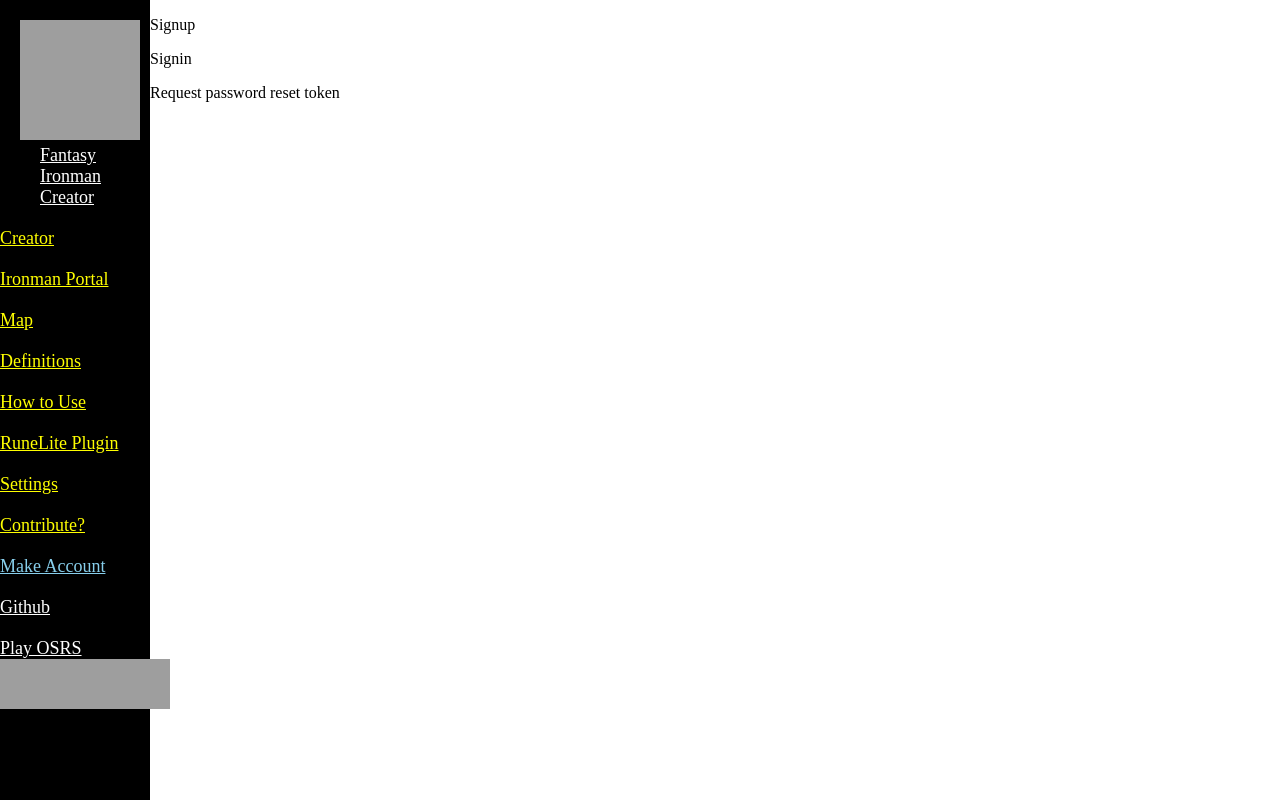
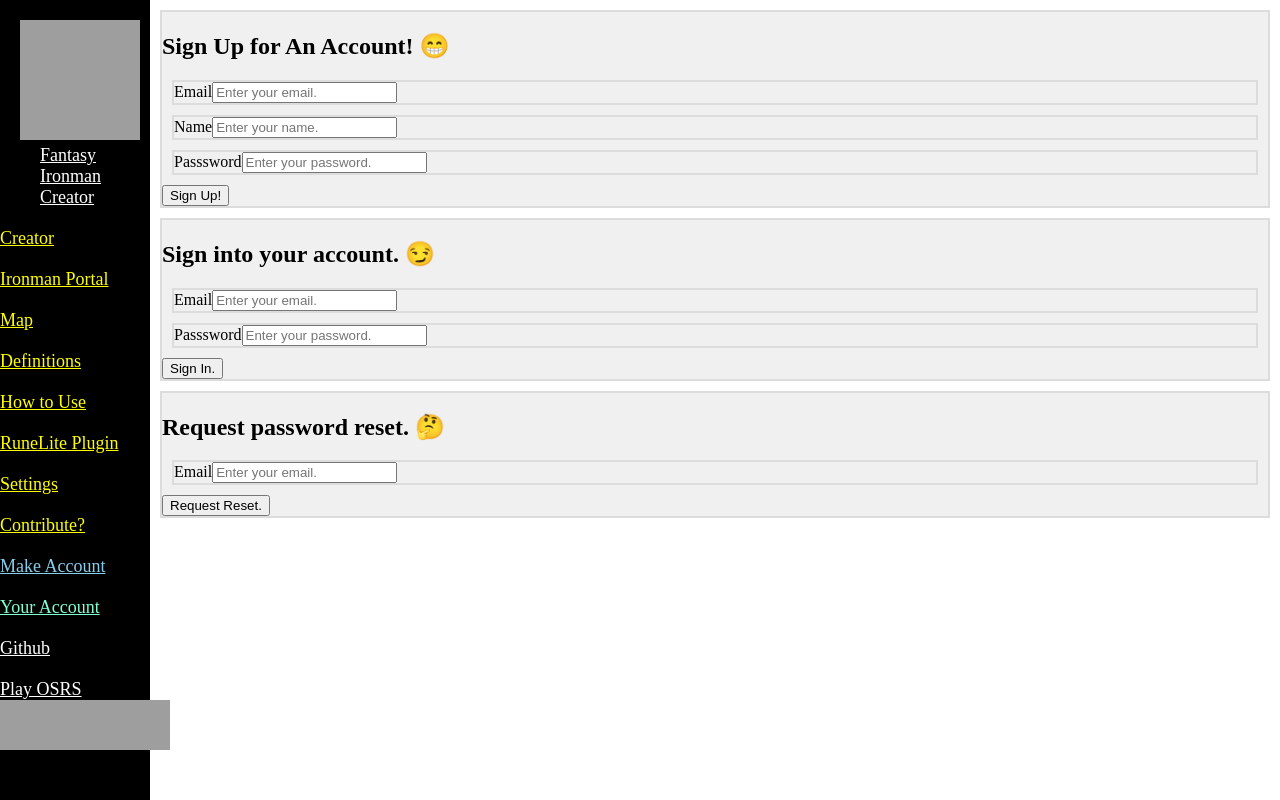
Before and after one commit to Yonkai/ironman-challenge-maker, a Next.js app: page /signup in a window 1280 px wide. Built offline with nearby package versions, Linux system fonts and the light colour scheme; grey boxes are pictures that could not be loaded; a web font is replaced by a local one.

Commit message:
Add unrefined frontend forms with formik/yup for account/authorization/permissions systems

```diff
--- a/components/form-comps/CheckboxForm.js
+++ b/components/form-comps/CheckboxForm.js
@@ -13,7 +13,7 @@ const CheckboxForm = (props) => {
           <div key={index}>
             {/* Leave here for debugging: <div>Key: {key}, Value: {this.props.dataset[key]}</div> */}
             <input type='checkbox' id={props.dataset[objKey]} name={props.keys} value={props.dataset[objKey]}
-              onChange={(event) => props.handleChange(event)} />
+              onChange={(event) => { props.handleChange(event) }} />
             <label htmlFor={props.dataset[objKey]}>{props.dataset[objKey]}</label>
           </div>
         )
@@ -22,7 +22,7 @@ const CheckboxForm = (props) => {
           type='button'
           value='CLEAR_ALL'
           name={props.keys}
-          onClick={(event) => props.handleChange(event)} />
+          onClick={(event) => { props.handleChange(event) }} />
       </div>
       <style jsx>
         {`h3{
--- a/package.json
+++ b/package.json
@@ -25,7 +25,8 @@
     "lodash": "^4.17.15",
     "next": "^9.0.2",
     "react": "^16.8.6",
-    "react-dom": "^16.8.6"
+    "react-dom": "^16.8.6",
+    "yup": "^0.27.0"
   },
   "devDependencies": {
     "standard": "^13.1.0"
--- a/pages/_app.js
+++ b/pages/_app.js
@@ -32,6 +32,7 @@ class Layout extends React.Component {
           <Link href='/settings'><a id='internalPage'>Settings</a></Link>
           <Link href='/contributing'><a id='internalPage'>Contribute?</a></Link>
           <Link href='/signup'><a id='internalPageSignUp'>Make Account</a></Link>
+          <Link href='/signup'><a id='internalAccountPage'>Your Account</a></Link>
           <Link href='https://github.com/Yonkai/ironman-challenge-maker'><a>Github</a></Link>
           <Link href='https://oldschool.runescape.com/'><a>Play OSRS</a></Link>
           <iframe src='https://ghbtns.com/github-btn.html?user=Yonkai&repo=ironman-challenge-maker&type=star&count=true&size=large' frameBorder='0' scrolling='0' width='170px' height='50px' />
@@ -85,6 +86,10 @@ class Layout extends React.Component {
           color:skyblue;
         }
 
+        #internalAccountPage{
+          color:aquamarine;
+        }
+
         //tablet
         @media only screen and (max-width: 850px) {
           .containerMain{
--- a/pages/signup.js
+++ b/pages/signup.js
@@ -1,16 +1,161 @@
-import React, { Component } from 'react'
+import React from 'react'
 import { signUp } from '../styles/pageSpecificStyles.js'
+import { Formik, Form, useField } from 'formik'
+import * as Yup from 'yup'
 
-class SignupPage extends Component {
-  render () {
-    return (
+// From formik tutorial, theres a lot of magic going on behind the scenes
+// that you should know before trying to understand this without verencular context
+// https://jaredpalmer.com/formik/docs/tutorial#leveraging-react-context
+
+const MyTextInput = ({ label, ...props }) => {
+  // useField() returns [formik.getFieldProps(), formik.getFieldMeta()]
+  // which we can spread on <input> and alse replace ErrorMessage entirely.
+  const [field, meta] = useField(props)
+  return (
+    <div>
+      <label htmlFor={props.id || props.name}>{label}</label>
+      <input className='text-input' {...field} {...props} />
+      {meta.touched && meta.error ? (
+        <div className='error'>{meta.error}</div>
+      ) : null}
+    </div>
+  )
+}
+
+// And now we can use these
+const SignupPage = () => {
+  return (
+    <section>
       <div>
-        <p>Signup</p>
-        <p>Signin</p>
-        <p>Request password reset token</p>
+        <h1>Sign Up for An Account! 😁</h1>
+        <Formik
+          initialValues={{
+            email: '',
+            name: '',
+            password: ''
+          }}
+          validationSchema={Yup.object({
+            name: Yup.string()
+              .max(15, 'Must be 15 characters or less')
+              .required('Required'),
+            email: Yup.string()
+              .email('Invalid email addresss`')
+              .required('Required'),
+            password: Yup.string()
+              .required('No password provided.')
+              .min(20, 'Password is too short - should be 20 chars minimum.')
+          })}
+          onSubmit={(values, { setSubmitting }) => {
+            setTimeout(() => {
+              alert(JSON.stringify(values, null, 2))
+              setSubmitting(false)
+            }, 400)
+          }}
+        >
+          <Form>
+            <MyTextInput
+              label='Email'
+              name='email'
+              type='email'
+              placeholder='Enter your email.'
+            />
+            <MyTextInput
+              label='Name'
+              name='name'
+              type='text'
+              placeholder='Enter your name.'
+            />
+            <MyTextInput
+              label='Passsword'
+              name='password'
+              type='password'
+              placeholder='Enter your password.'
+            />
+
+            <button type='submit'>Sign Up!</button>
+          </Form>
+        </Formik>
       </div>
-    )
-  }
+      <div>
+        <h1>Sign into your account. 😏</h1>
+        <Formik
+          initialValues={{
+            email: '',
+            password: ''
+          }}
+          validationSchema={Yup.object({
+            email: Yup.string()
+              .email('Invalid email addresss`')
+              .required('Required'),
+            password: Yup.string()
+              .required('No password provided.')
+              .min(20, 'Password is too short - should be 20 chars minimum.')
+          })}
+          onSubmit={(values, { setSubmitting }) => {
+            setTimeout(() => {
+              alert(JSON.stringify(values, null, 2))
+              setSubmitting(false)
+            }, 400)
+          }}
+        >
+          <Form>
+            <MyTextInput
+              label='Email'
+              name='email'
+              type='email'
+              placeholder='Enter your email.'
+            />
+            <MyTextInput
+              label='Passsword'
+              name='password'
+              type='password'
+              placeholder='Enter your password.'
+            />
+
+            <button type='submit'>Sign In.</button>
+          </Form>
+        </Formik>
+      </div>
+
+      <div>
+        <h1>Request password reset. 🤔</h1>
+        <Formik
+          initialValues={{
+            email: ''
+          }}
+          validationSchema={Yup.object({
+            email: Yup.string()
+              .email('Invalid email addresss`')
+              .required('Required')
+          })}
+          onSubmit={(values, { setSubmitting }) => {
+            setTimeout(() => {
+              alert(JSON.stringify(values, null, 2))
+              setSubmitting(false)
+            }, 400)
+          }}
+        >
+          <Form>
+            <MyTextInput
+              label='Email'
+              name='email'
+              type='email'
+              placeholder='Enter your email.'
+            />
+
+            <button type='submit'>Request Reset.</button>
+          </Form>
+        </Formik>
+      </div>
+      <style jsx>
+        {`div{
+          border:2px solid rgba(220,220,220,1);
+          background-color:rgba(240,240,240,1);
+          margin:10px;
+        }`}
+      </style>
+    </section>
+  )
 }
 
 SignupPage.getInitialProps = async function () {
```
Also changed, not shown: 1 other file (tests, documents, lock files or other folders).
